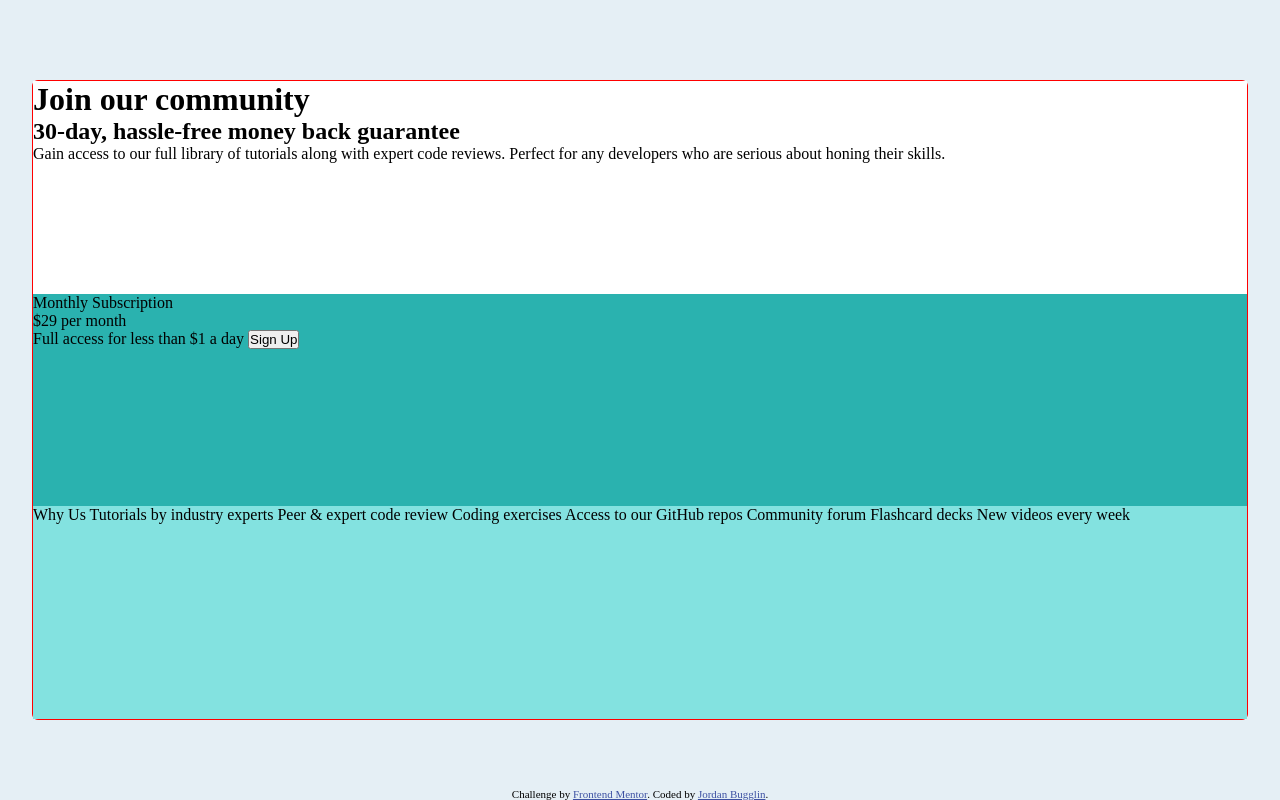
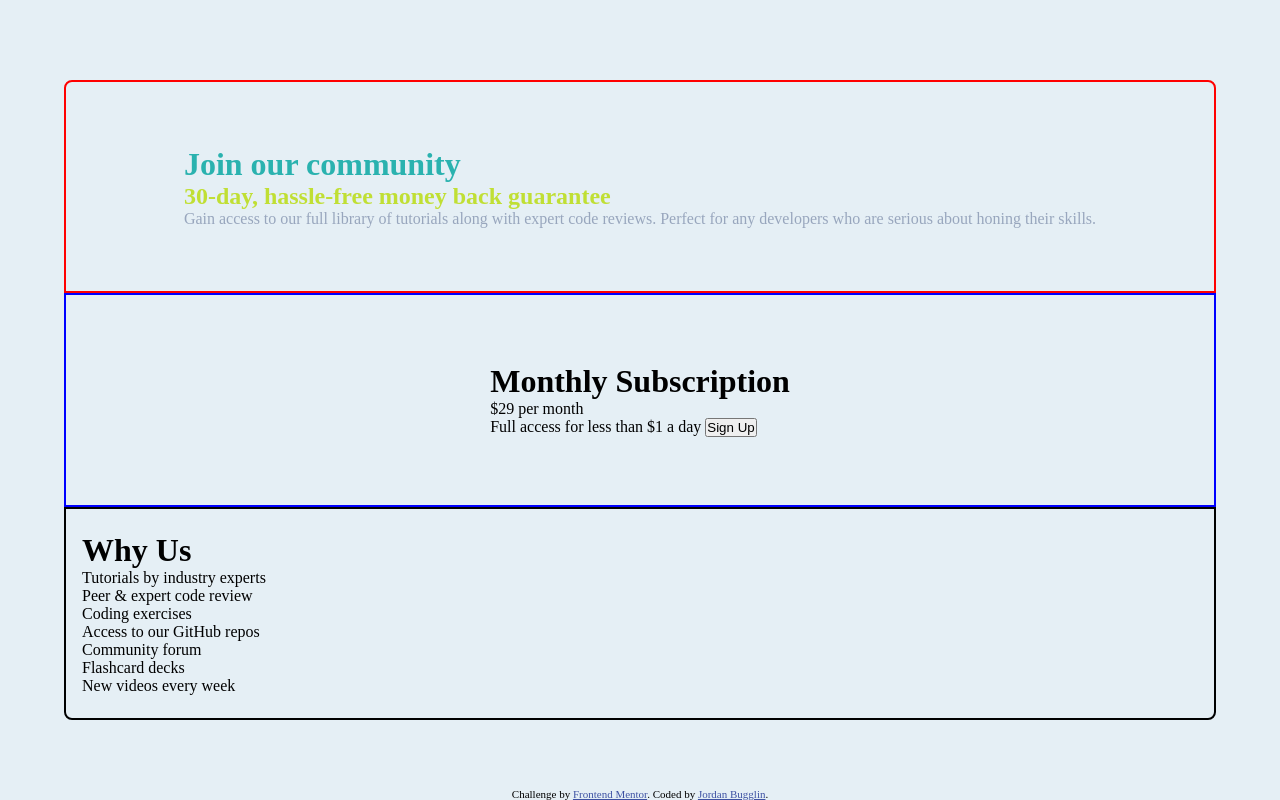
Before and after one commit to Jbugglin/SinglePriceGrid, a plain HTML site: page index.html in a window 1280 px wide. Drawn offline with Linux system fonts and the light colour scheme.

Commit message:
update
Long time update. Messed around with positioning and some alterations to the background colors and color of text. re-organized some of the elements to make it easier to read the code.

```diff
--- a/index.html
+++ b/index.html
@@ -18,17 +18,35 @@
 
     <main>
         <div class="topThird">
-            <h1>Join our community</h1>
-            <h2>30-day, hassle-free money back guarantee</h2> Gain access to our full library of tutorials along with expert code reviews. Perfect for any developers who are serious about honing their skills.
+            <div class="topThirdDetails">
+                <h1>Join our community</h1>
+                <h2>30-day, hassle-free money back guarantee</h2>
+                <p>Gain access to our full library of tutorials along with expert code reviews. Perfect for any developers who are serious about honing their skills.</p>
+            </div>
         </div>
 
-        <div class="middleThird">Monthly Subscription
-            <div class="price"> <span>&dollar;29</span> per month</div> Full access for less than &dollar;1 a day
-            <button>Sign Up</button>
-
+        <div class="middleThird">
+            <div class="middleThirdDetails">
+                <h1>Monthly Subscription</h1>
+                <div class="price"> <span id="price">&dollar;29</span> per month</div> Full access for less than &dollar;1 a day
+                <button>Sign Up</button>
+            </div>
         </div>
 
-        <div class="bottomThird">Why Us Tutorials by industry experts Peer &amp; expert code review Coding exercises Access to our GitHub repos Community forum Flashcard decks New videos every week
+        <div class="bottomThird">
+            <div class="bottomThirdDetails">
+                <h1>Why Us</h1>
+                <ul>
+                    <li>Tutorials by industry experts</li>
+                    <li>Peer &amp; expert code review</li>
+                    <li>Coding exercises</li>
+                    <li>Access to our GitHub repos</li>
+                    <li>Community forum</li>
+                    <li>Flashcard decks</li>
+                    <li>New videos every week</li>
+                </ul>
+
+            </div>
 
         </div>
     </main>
--- a/style.css
+++ b/style.css
@@ -25,25 +25,56 @@ body {
 }
 
 main {
-    width: 95%;
+    width: 90%;
     height: 80%;
-    border: 1px solid red;
-    border-radius: 0.375rem;
 }
 
 main .topThird {
-    background-color: white;
     height: 33.33%;
+    border-radius: 0.5rem 0.5rem 0rem 0rem;
+    display: flex;
+    flex-direction: column;
+    justify-content: center;
+    align-items: center;
+    padding: 1rem;
+    border: 2px solid red;
+}
+
+.topThirdDetails h1 {
+    color: var(--pri-cyan);
+}
+
+.topThirdDetails h2 {
+    color: var(--pri-brightYellow);
+}
+
+.topThirdDetails p {
+    color: var(--neu-grayishBlue);
 }
 
 main .middleThird {
-    background-color: var(--pri-cyan);
     height: 33.33%;
+    display: flex;
+    flex-direction: column;
+    justify-content: center;
+    align-items: center;
+    padding: 1rem;
+    border: 2px solid blue;
 }
 
 main .bottomThird {
-    background-color: var(--pri-bottomCyan);
     height: 33.33%;
+    border-radius: 0rem 0rem 0.5rem 0.5rem;
+    display: flex;
+    flex-direction: column;
+    justify-content: center;
+    align-items: left;
+    padding: 1rem;
+    border: 2px solid black;
+}
+
+.bottomThird li {
+    list-style: none;
 }
 
 footer {
```
